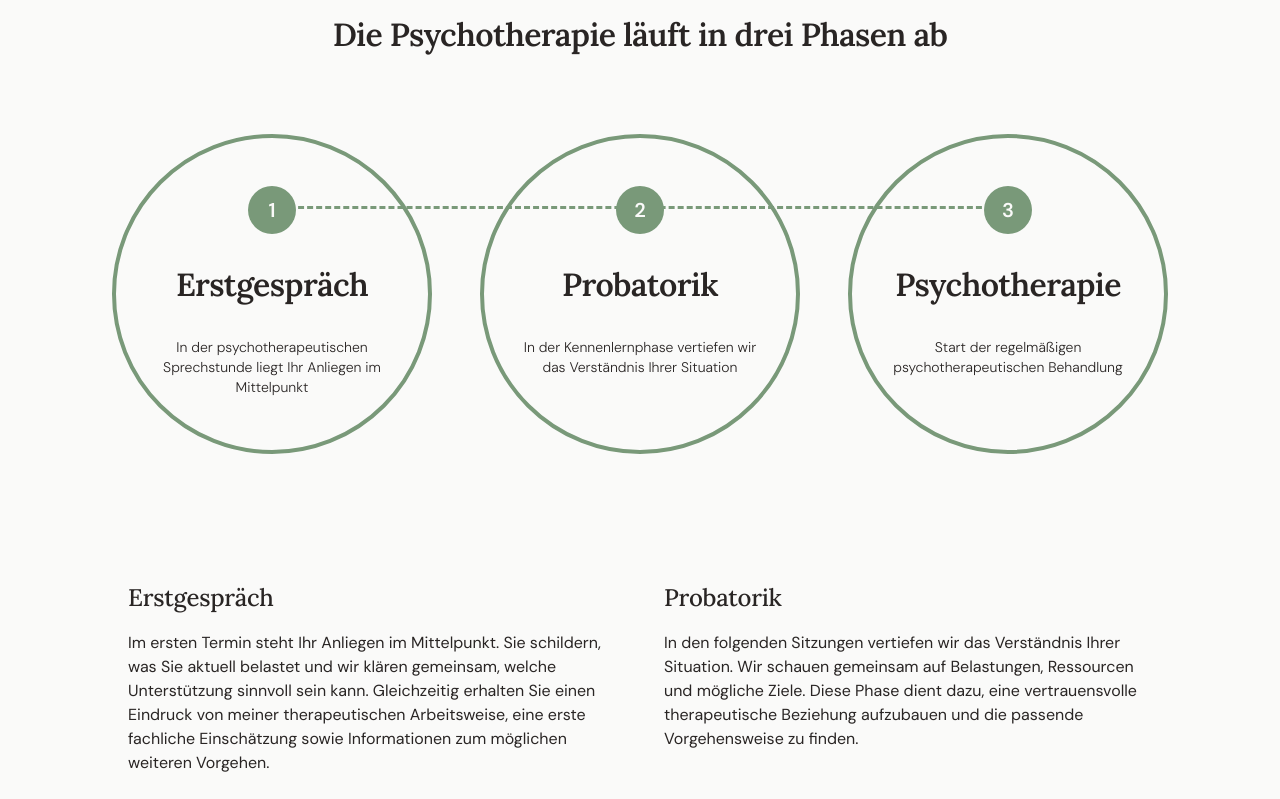
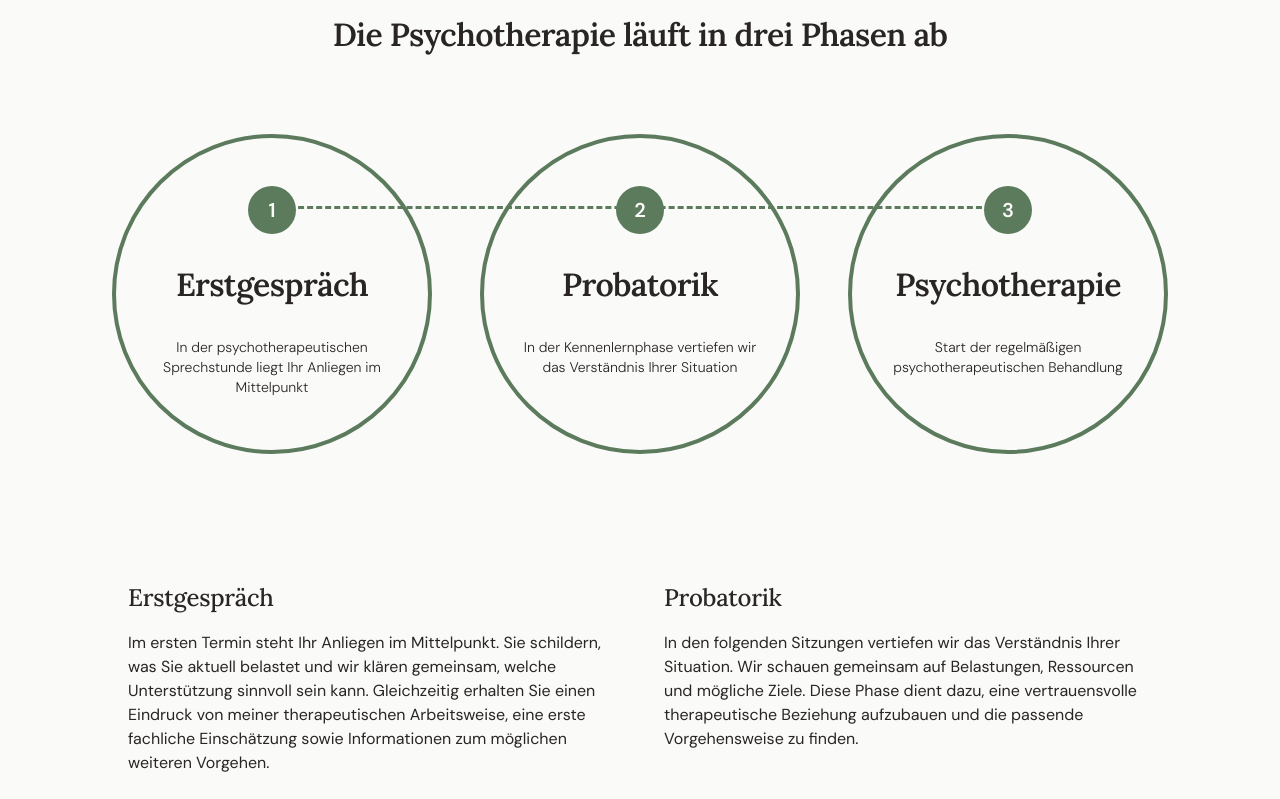
Before and after one commit to dscmari/psychotherapie-r, a Next.js app: page /ablauf-und-kosten in a window 1280 px wide. Shown: the part 1041-1840 px from the top of the page. Built offline with nearby package versions, Linux system fonts and the light colour scheme.

Commit message:
implement page speed feedback

```diff
--- a/app/globals.css
+++ b/app/globals.css
@@ -5,7 +5,7 @@
   --font-dm-sans: var(--font-dm-sans);
   --color-stone: oklch(26.8% 0.007 34.298); /* stone-800 */
   --color-stone-light: oklch(98.5% 0.001 106.423); /* stone-50 */
-  --color-sage: oklch(65% 0.06 145);
+  --color-sage: oklch(55% 0.06 145);
   --color-sage-dark: oklch(65% 0.06 545);
   --color-sage-brown: oklch(55% 0.16 445);
   --color-cta: oklch(64.6% 0.222 41.116); /* cta */
```
